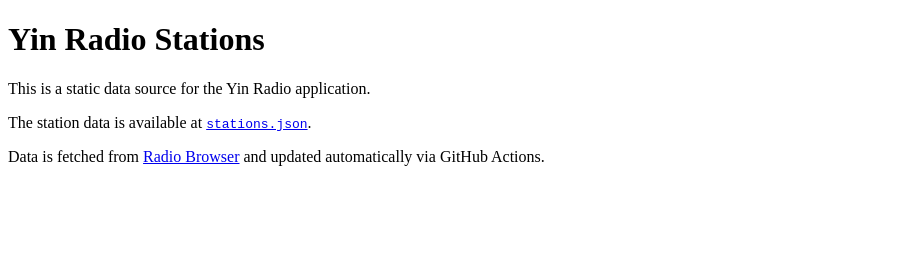
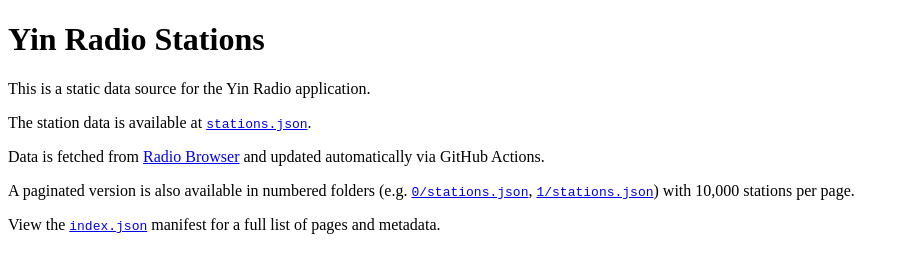
Before and after one commit to callmekelvin/yin-radio, a plain HTML site: page radio-stations/index.html in a window 1280 px wide. Shown: the whole page, without its empty margins (0-909 px from the left). Drawn offline with Linux system fonts and the light colour scheme.

Commit message:
Update index.html

```diff
--- a/radio-stations/index.html
+++ b/radio-stations/index.html
@@ -16,5 +16,15 @@
     Data is fetched from <a href="https://www.radio-browser.info/">Radio Browser</a>
     and updated automatically via GitHub Actions.
   </p>
+  <p>
+    A paginated version is also available in numbered folders
+    (e.g. <code><a href="0/stations.json">0/stations.json</a></code>,
+    <code><a href="1/stations.json">1/stations.json</a></code>)
+    with 10,000 stations per page.
+  </p>
+  <p>
+    View the <code><a href="index.json">index.json</a></code> manifest
+    for a full list of pages and metadata.
+  </p>
 </body>
 </html>
```
